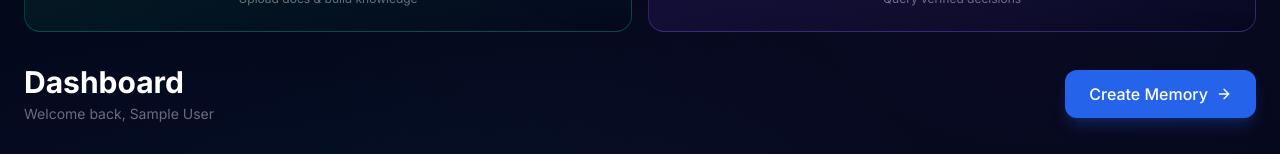
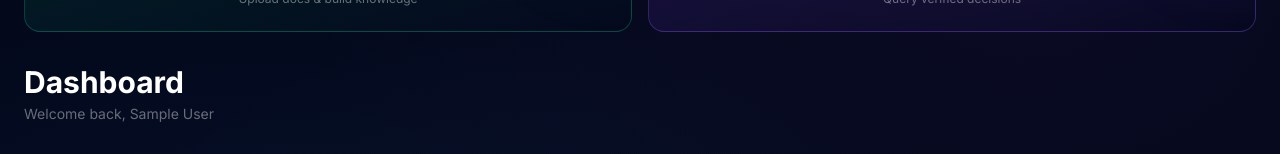
Before and after one commit to noolivaralakshmi/HITL_Hackathon, a React (Vite) app in the folder frontend/: page /dashboard in a window 1280 px wide. Shown: the part 223-377 px from the top of the page. Built offline with nearby package versions, Linux system fonts and the light colour scheme; no server answers; sample sign-in values are in the browser's storage.

Commit message:
fix: remove duplicate Create Memory button from dashboard header

```diff
--- a/frontend/src/pages/DashboardPage.jsx
+++ b/frontend/src/pages/DashboardPage.jsx
@@ -130,12 +130,6 @@ export default function DashboardPage() {
           <h1 className="text-3xl font-bold text-white">Dashboard</h1>
           <p className="text-sm text-white/40 mt-1">Welcome back, {currentUser?.name}</p>
         </div>
-        <button
-          onClick={() => navigate('/create')}
-          className="btn-primary flex items-center gap-2"
-        >
-          Create Memory <ArrowRight className="w-4 h-4" />
-        </button>
       </div>
 
       {/* Stats Cards */}
```
